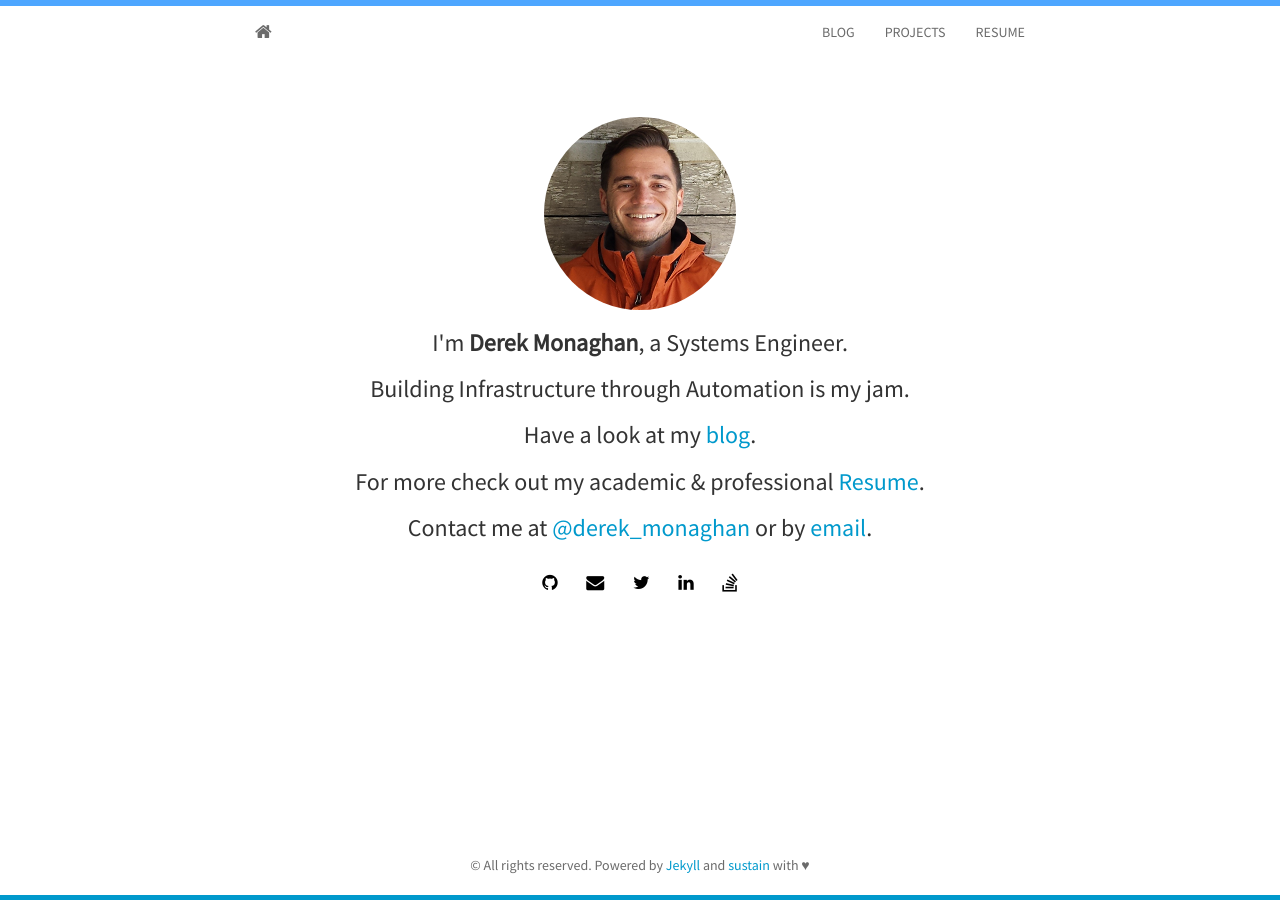
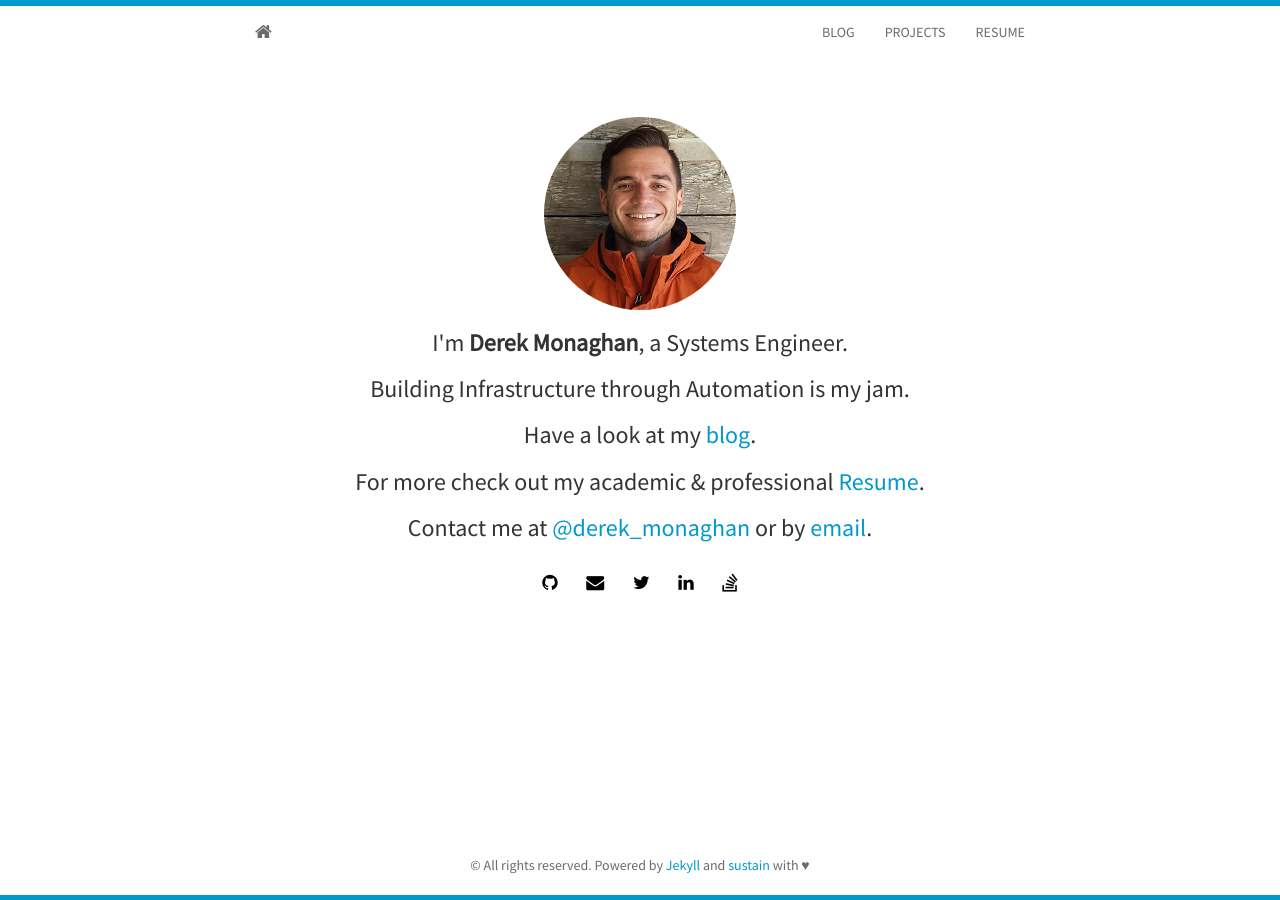
Before and after one commit to dmonagha/dmonagha.github.io, a Jekyll site: the page built from index.html, in a window 1280 px wide. Built offline with Jekyll 4.4.1, drawn with Linux system fonts in a browser that asks for light colours; nearby versions of some CDN libraries; the list of posts is cut into pages by our own code.

Commit message:
Update main.css

```diff
--- a/static/css/main.css
+++ b/static/css/main.css
@@ -6,7 +6,7 @@ body {
   background-color: #fff;
   font-family: 'Source Sans Pro', sans-serif;
   /* The html and body elements cannot have any padding or margin. */
-  border-top: 3px solid #4DA6FF;
+  border-top: 3px solid #0099CC;
 }
 /* Wrapper for page content to push down footer */
 #wrap {
```
